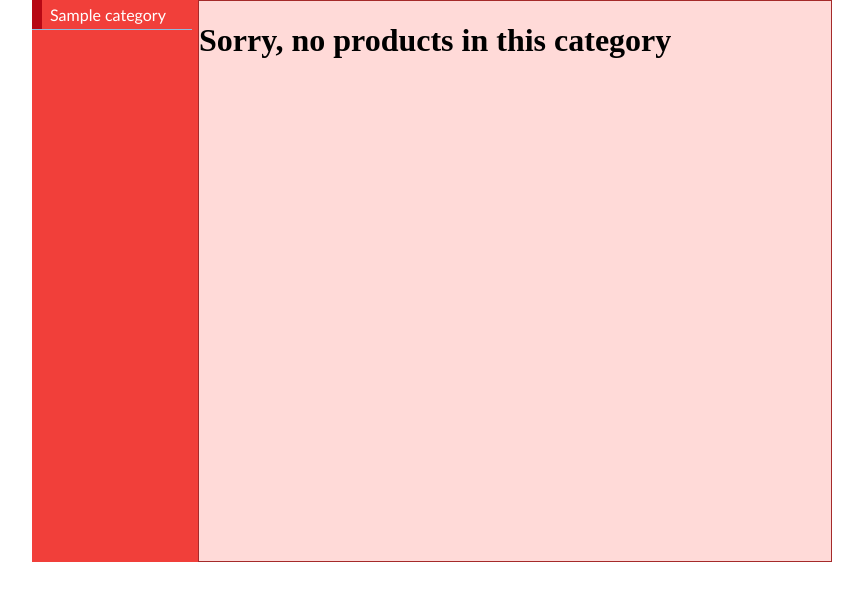
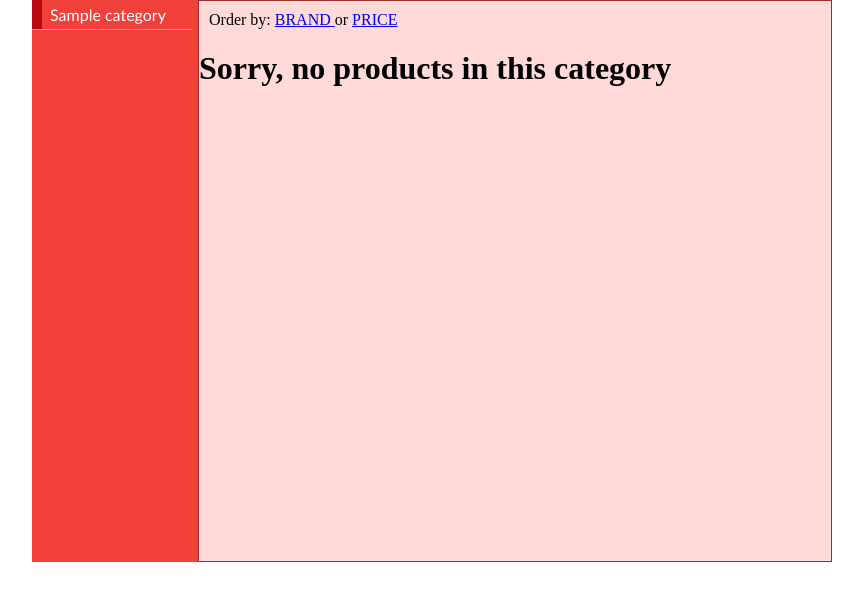
Before and after one commit to ArtemKvitko/new_shop, a PHP site: page /index.php?page=products&category=1&orderBy=brand in a window 1280 px wide. Shown: the part 183-785 px from the top of the page, without its empty margins (208-1071 px from the left). Run offline with PHP 8.4, Linux system fonts and the light colour scheme; tables that the repository leaves empty or names only in its code hold one stand-in row (values such as "Sample post").

Commit message:
added sorting by brand and price

```diff
--- a/class.Products.inc.php
+++ b/class.Products.inc.php
@@ -15,9 +15,22 @@
 
         return $result;
         }
-        public function getProducts($cat){
+        public function getProducts($cat,$orderby='ORDER BY id'){
             $db = Db::getInstance()->getConnection() ;
-            $stmt=$db->prepare("SELECT * FROM products WHERE category='".(int)$cat."'");
+
+            switch ($orderby) {
+                case 'ORDER BY id':
+                    break;
+                case 'brand':
+                    $orderby='ORDER BY brand';
+                    break;
+                case 'price':
+                    $orderby='ORDER BY price';
+                    break;
+
+            }
+
+            $stmt=$db->prepare("SELECT * FROM products WHERE category='".(int)$cat."' ".$orderby." ");
             $stmt->execute();
             $allproducts = $stmt->fetchAll();
 
--- a/css/style.css
+++ b/css/style.css
@@ -172,7 +172,7 @@ h3{
 }
 #showName{
     font-size: 20px;
-    background-color: aquamarine;
+    background-color: #d9372c;
     width: 99%;
     float: right;
     height: 38px;
@@ -278,3 +278,7 @@ html>body #button li a {
     background-color: #d9372c;
     color: #000;
 }
+
+#order{
+    margin: 10px;
+}
--- a/index.php
+++ b/index.php
@@ -51,7 +51,7 @@ echo '   </div> ';
 
 echo "<div id='pageBlock'>";
 
-
+$actual_link = "http://$_SERVER[HTTP_HOST]$_SERVER[REQUEST_URI]";
 
 
 if (isset($_GET['page'])) {
@@ -65,8 +65,30 @@ if (isset($_GET['page'])) {
             header('Refresh: 0; url=index.php');
             break;
         case 'products':
+
+
+            echo '<div id="order"> Order by:
+        <a href="index.php?page=products&category='.$_GET["category"].'&orderBy=brand"> BRAND </a>
+        or
+        <a href="index.php?page=products&category='.$_GET["category"].'&orderBy=price"> PRICE </a>
+
+
+
+ </div>';
+
+
+
+
             if (isset($_GET['category'])){
-                $prod = $product->getProducts($_GET['category']);
+
+
+
+                if (isset($_GET['orderBy'])) {
+                    $prod = $product->getProducts($_GET['category'],$_GET['orderBy']);
+                } else {
+                    $prod = $product->getProducts($_GET['category']);
+                }
+
                 $product->printProducts($prod);
             }
             break;
```
